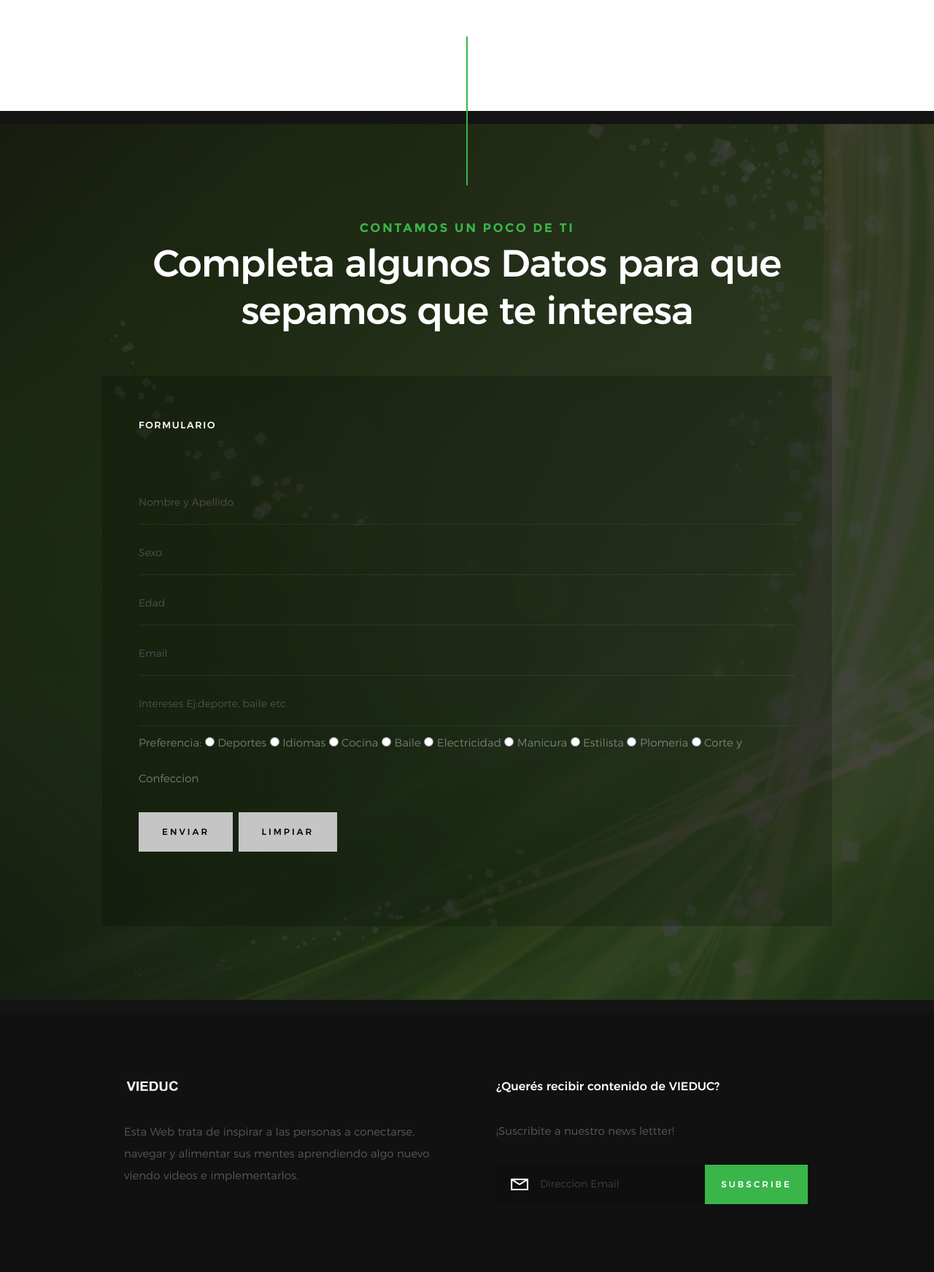
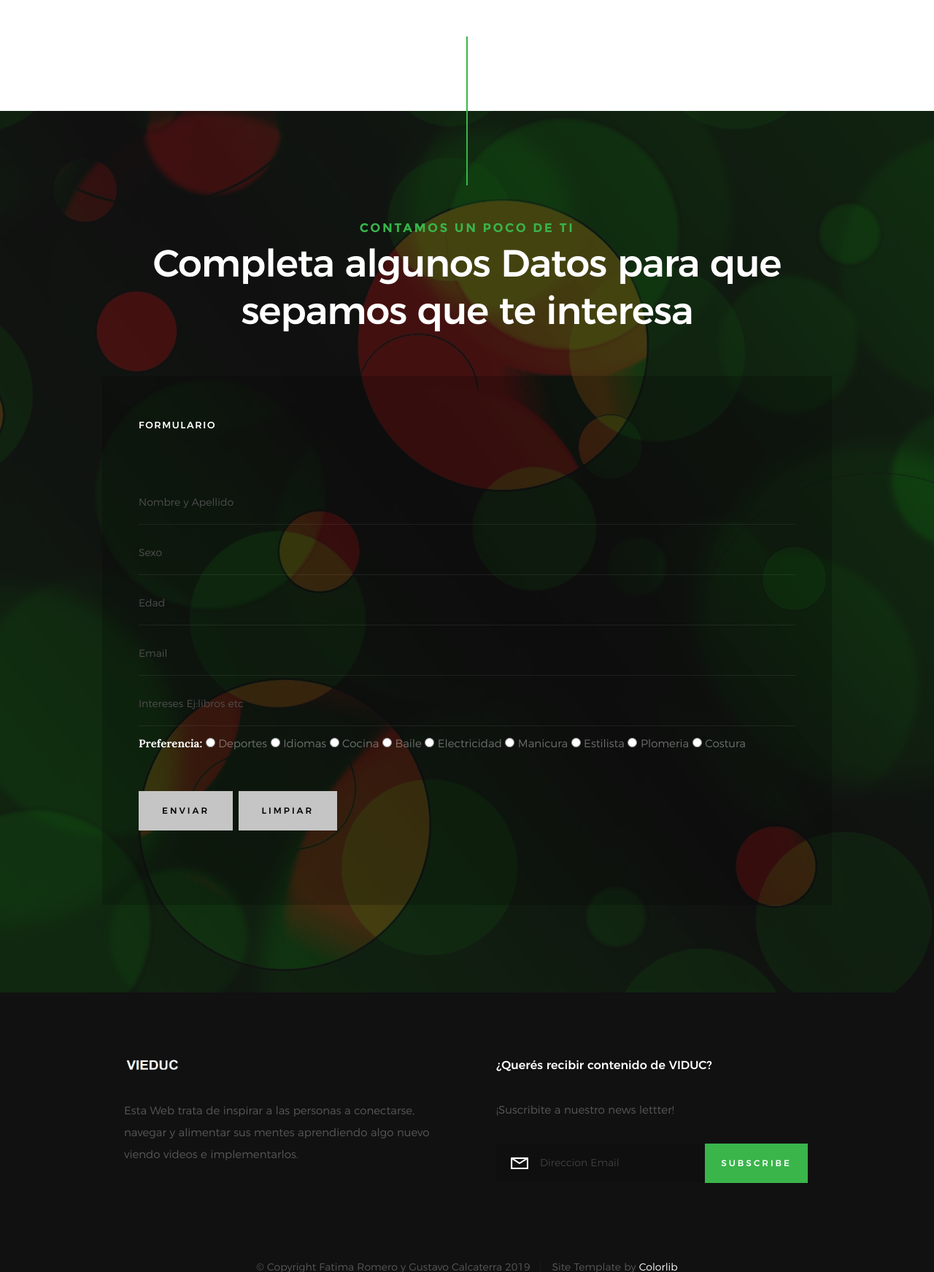
Before and after one commit to larissaromero83/viduc, a PHP site: page / in a window 1280 px wide. Shown: the part 3377-5120 px from the top of the page at 73% size. Run offline with PHP 8.4, Linux system fonts and the light colour scheme; some web fonts are replaced; grey boxes are pictures that could not be loaded.

Commit message:
commit22

```diff
--- a/baile.php
+++ b/baile.php
@@ -133,7 +133,7 @@
            </div>
 
 
-
+        </div>
             <div class="col-block service-item" data-aos="fade-up">
                 <div class="service-text">
                     <iframe width="450" height="250" src="https://www.youtube.com/embed/a9lrwMlnWrg"  frameborder="0"
--- a/costura.php
+++ b/costura.php
@@ -132,7 +132,7 @@
 
 
 
-
+</div>
 
 
             <div class="col-block service-item" data-aos="fade-up">
--- a/css/main.css
+++ b/css/main.css
@@ -3117,7 +3117,7 @@ html.no-csstransitions .home-content__main {
 }
 
 .contact-primary {
-    width: 120%;
+    width: 100%;
 }
 
 .contact-primary #contactForm {
--- a/deportes.php
+++ b/deportes.php
@@ -130,7 +130,7 @@
 
              </div>
 
-
+</div>
 
 
 
--- a/electricidad.php
+++ b/electricidad.php
@@ -130,7 +130,7 @@
              </div>
 
 
-
+</div>
 
 
 
--- a/guardar.php
+++ b/guardar.php
@@ -76,7 +76,7 @@ $db = mysqli_select_db($conexion, $basededatos) or die ("Error conexion al conec
             case "Plomeria":
             header('Location: plomeria.php');
             break;
-            case "Corte y Confeccion":
+            case "Costura":
             header('Location: costura.php');
             break;
             default:
--- a/idiomas.php
+++ b/idiomas.php
@@ -133,7 +133,7 @@
 
 
 
-
+</div>
 
 
 
--- a/index.html
+++ b/index.html
@@ -10,7 +10,7 @@
     <!--- basic page needs
     ================================================== -->
     <meta charset="utf-8">
-    <title>VIEDUC</title>
+    <title>VIDUC</title>
     <meta name="descriptiones" content="">
     <meta name="author" content="">
 
@@ -60,7 +60,7 @@
                     <li><a class="smoothscroll" href="#contact" title="contact">Que quieres aprender?</a></li>
                 </ul>
 
-                <p>VIEDUC <a href='#0'></a>Aprende viendo en tu Mundo</p>
+                <p>VIDUC <a href='#0'></a>Aprende viendo en tu Mundo</p>
 
                 <ul class="header-nav__social">
                     <li>
@@ -297,8 +297,8 @@
                             <input type="text"name="sexo"  placeholder="Sexo" value="" class="full-width">
                             <input type="text"name="edad" placeholder="Edad" value="" required="" aria-required="true" class="full-width">
                             <input type="text"name="email"  placeholder="Email" value=""  class="full-width">
-                            <input type="text"name="intereses" placeholder="Intereses Ej:deporte, baile etc" value="" required="" aria-required="true" class="full-width">
-                            <p>Preferencia:
+                            <input type="text"name="intereses" placeholder="Intereses Ej:libros etc" value="" required="" aria-required="true" class="full-width">
+                            <p><b><font color="white">Preferencia:</font></b>
                                 <input type="radio" name="preferencia" value="Deportes" required> Deportes
                                 <input type="radio" name="preferencia" value="Idiomas" required> Idiomas
                                 <input type="radio" name="preferencia" value="Cocina" required> Cocina
@@ -307,7 +307,7 @@
                                 <input type="radio" name="preferencia" value="Manicura" required> Manicura
                                 <input type="radio" name="preferencia" value="Estilista" required> Estilista
                                 <input type="radio" name="preferencia" value="Plomeria" required> Plomeria
-                                <input type="radio" name="preferencia" value="costura" required> Corte y Confeccion
+                                <input type="radio" name="preferencia" value="Costura" required> Costura
                               </p>
 
 
@@ -347,7 +347,7 @@
 
             <div class="col-six tab-full right footer-subscribe">
 
-                <h4>¿Querés recibir contenido de VIEDUC? </h4>
+                <h4>¿Querés recibir contenido de VIDUC? </h4>
                 <p>¡Suscribite a nuestro news lettter! </p>
 
                 <div class="subscribe-form">
--- a/manicura.php
+++ b/manicura.php
@@ -131,7 +131,7 @@
 
 
 
-
+</div>
 
 
             <div class="col-block service-item" data-aos="fade-up">
--- a/peluqueria.php
+++ b/peluqueria.php
@@ -129,7 +129,7 @@
              </form>
              </div>
 
-
+             </div>
 
 
 
--- a/plomeria.php
+++ b/plomeria.php
@@ -131,7 +131,7 @@
              </div>
 
 
-
+           </div>
 
 
 
```
Also changed, not shown: images/contact-bg.jpg, images/contact-bg2.jpg (added), images/contact-bg3.jpg (added).
